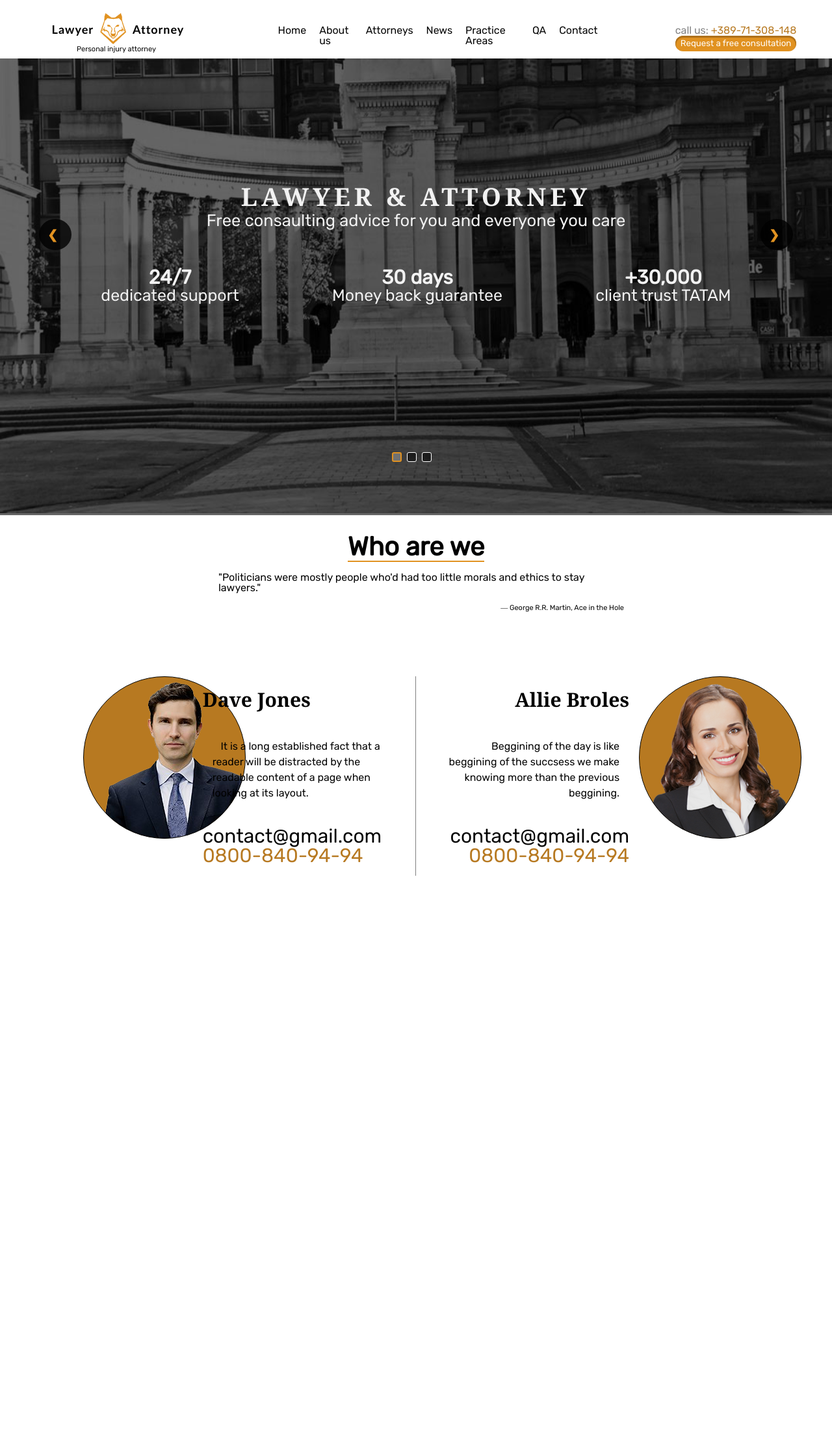
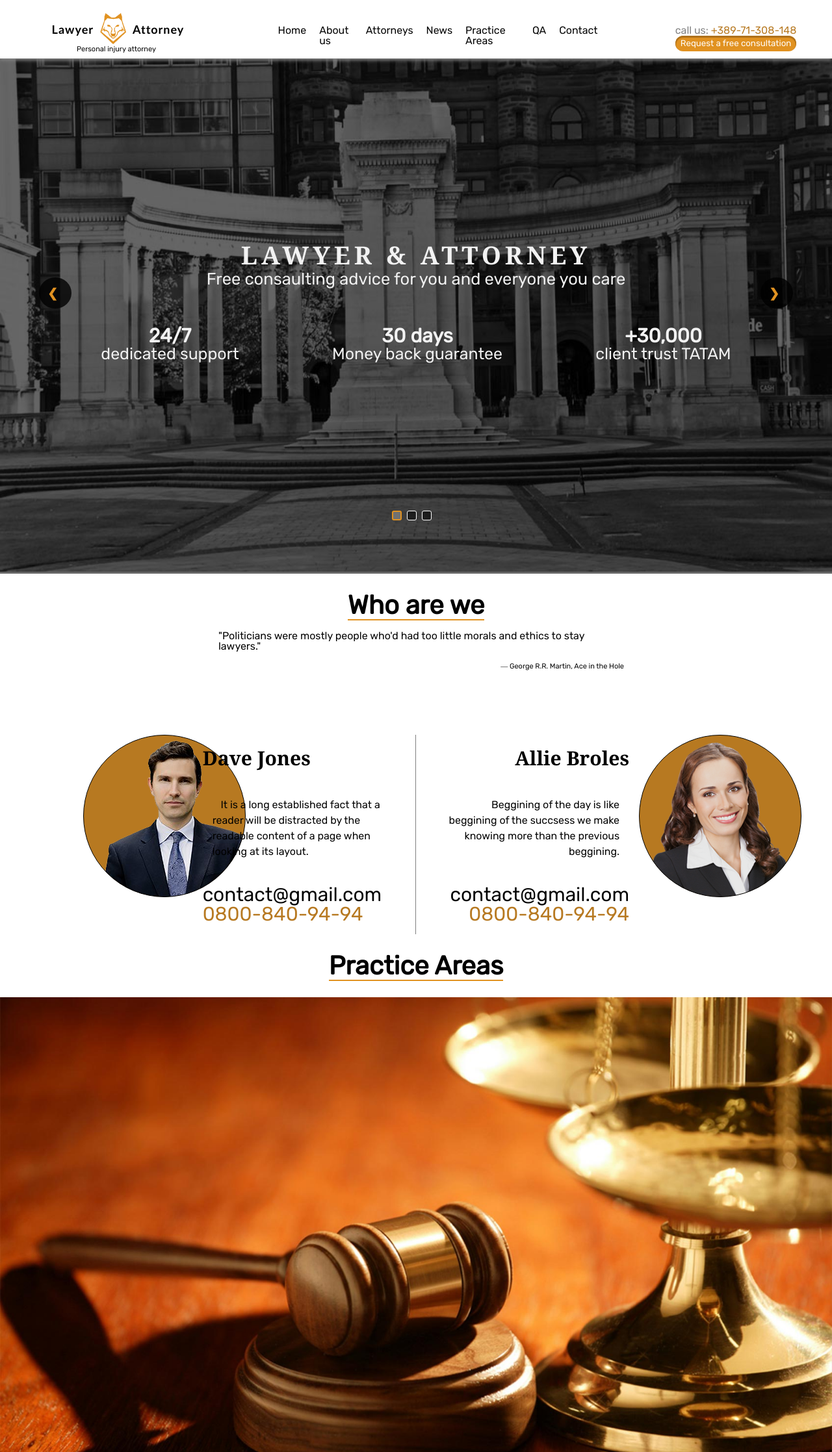
Before and after one commit to KristijanGjorevski/cwp-2017, a PHP site: page / in a window 1280 px wide. Shown: the whole page at 65% size. Before the commit the page ends 1348 px from the top, so only its background shows below. Run offline with PHP 8.4, Linux system fonts and the light colour scheme.

Commit message:
mario
upd

```diff
--- a/Lawyers/assets/css/employer_template.css
+++ b/Lawyers/assets/css/employer_template.css
@@ -45,7 +45,7 @@
 }
 
 .employer1_img {
-    background: url("../pictures/person1_small.png"), rgb(183, 121, 33);
+    background: url("../pictures/employers/person1_small.png"), rgb(183, 121, 33);
     background-repeat: no-repeat;
     height: 250px;
     width: 250px;
@@ -63,7 +63,7 @@
 }
 
 .employer2_img {
-    background: url("../pictures/person2_small.png"), rgb(183, 121, 33);
+    background: url("../pictures/employers/person2_small.png"), rgb(183, 121, 33);
     background-repeat: no-repeat;
     height: 250px;
     width: 250px;
--- a/Lawyers/assets/css/index.css
+++ b/Lawyers/assets/css/index.css
@@ -6,6 +6,10 @@
 
 body {
     font-family: "rubikregular";
+}
+.underlay_header{
+    height: 90px;
+    width: 100%;
 }
 
 header {
@@ -17,6 +21,7 @@ header {
     height: 90px;
     z-index: 9999;
     background-color: white;
+    box-shadow: 0px 3px 5px gray;
 }
 
 .logo {
@@ -112,7 +117,7 @@ header {
 
 /* Quotes (daily) */
 
-.quotes {
+.headings {
     display: flex;
     width: 50%;
     margin: auto;
@@ -120,7 +125,7 @@ header {
     align-items: center;
 }
 
-.quotes h5,
+.headings h5,
 abbr {
     margin-top: 30px;
     text-decoration: unset;
@@ -128,12 +133,12 @@ abbr {
     font-size: 5vh;
 }
 
-.quotes blockquote {
+.headings blockquote {
     font-size: 2vh;
     padding: 2vh;
 }
 
-.quotes span {
+.headings span {
     align-self: flex-end;
     font-size: 11px;
 }
--- /dev/null
+++ b/Lawyers/assets/css/practice.css
@@ -0,0 +1,8 @@
+.practice_content{
+	margin-top: 25px;
+	width: 100%;
+	height: 700px;
+	background: url("../pictures/practice/practice_background.jpg") center center;
+	background-repeat: no-repeat;
+	background-size: cover;
+}
--- a/Lawyers/index.html
+++ b/Lawyers/index.html
@@ -8,6 +8,7 @@
     <link rel="stylesheet" type="text/css" href="assets/css/index.css">
     <link rel="stylesheet" type="text/css" href="assets/css/slider.css">
     <link rel="stylesheet" type="text/css" href="assets/css/employer_template.css">
+    <link rel="stylesheet" type="text/css" href="assets/css/practice.css">
     <!--  https://css-tricks.com/snippets/css/using-font-face/    https://www.webdesignerdepot.com/2013/01/how-to-use-any-font-you-like-with-css3/			 -->
 </head>
 
@@ -51,7 +52,8 @@
             <button class="request_btn">Request a free consultation</button>
         </div>
     </header>
-    <!-- slider -->
+    <!-- empty underlay header -->
+    <div class="underlay_header"><p style="font-size: 45px;text-align: center; padding: 20px;">Welcome<p></div>
     <!-- Slideshow container -->
     <div class="slideshow-container">
 
@@ -108,7 +110,7 @@
             <span class="dot" onclick="currentSlide(3)"></span>
         </div>
     </div>
-    <div class="quotes">
+    <div class="quotes headings">
         <h5><abbr title="Lawyer Attorney">Who are we</abbr></h5>
         <blockquote cite="https://www.goodreads.com/quotes/103979-politicians-were-mostly-people-who-d-had-too-little-morals-and">"Politicians were mostly people who'd had too little morals and ethics to stay lawyers."</blockquote>
         <span>― George R.R. Martin, Ace in the Hole</span>
@@ -137,6 +139,15 @@
             <div class="employer2_img"></div>
         </div>
     </div>
+    <div class="practice_container">
+        <div class="practice_areas headings">
+            <h5><abbr title="Lawyer Attorney">Practice Areas</abbr></h5>
+        </div>
+        <div class="practice_content">
+
+        </div>
+    </div>
+    </div>
 
     <script type="text/javascript" src="index.js"></script>
 </body>
```
Also changed, not shown: Lawyers/assets/pictures/employers/person1_small.png (renamed from Lawyers/assets/pictures/person1_small.png), Lawyers/assets/pictures/employers/person2_small.png (renamed from Lawyers/assets/pictures/person2_small.png), Lawyers/assets/pictures/practice/practice_background.jpg (added).
